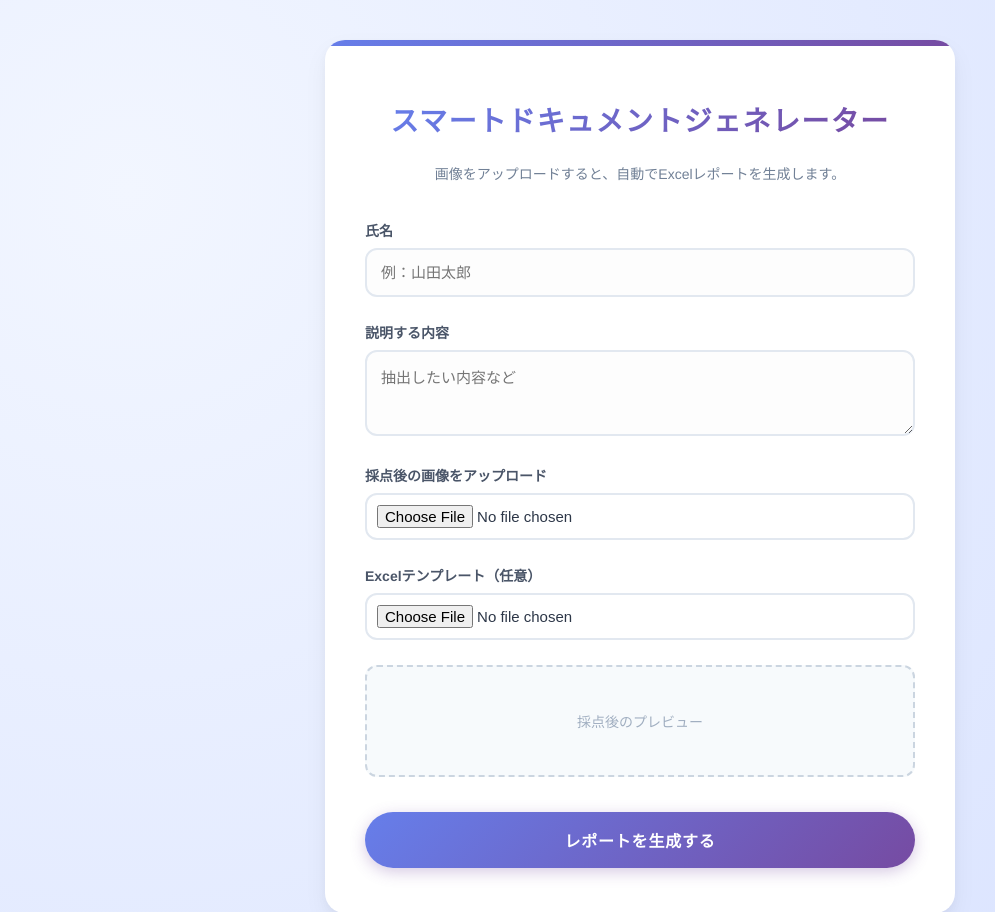
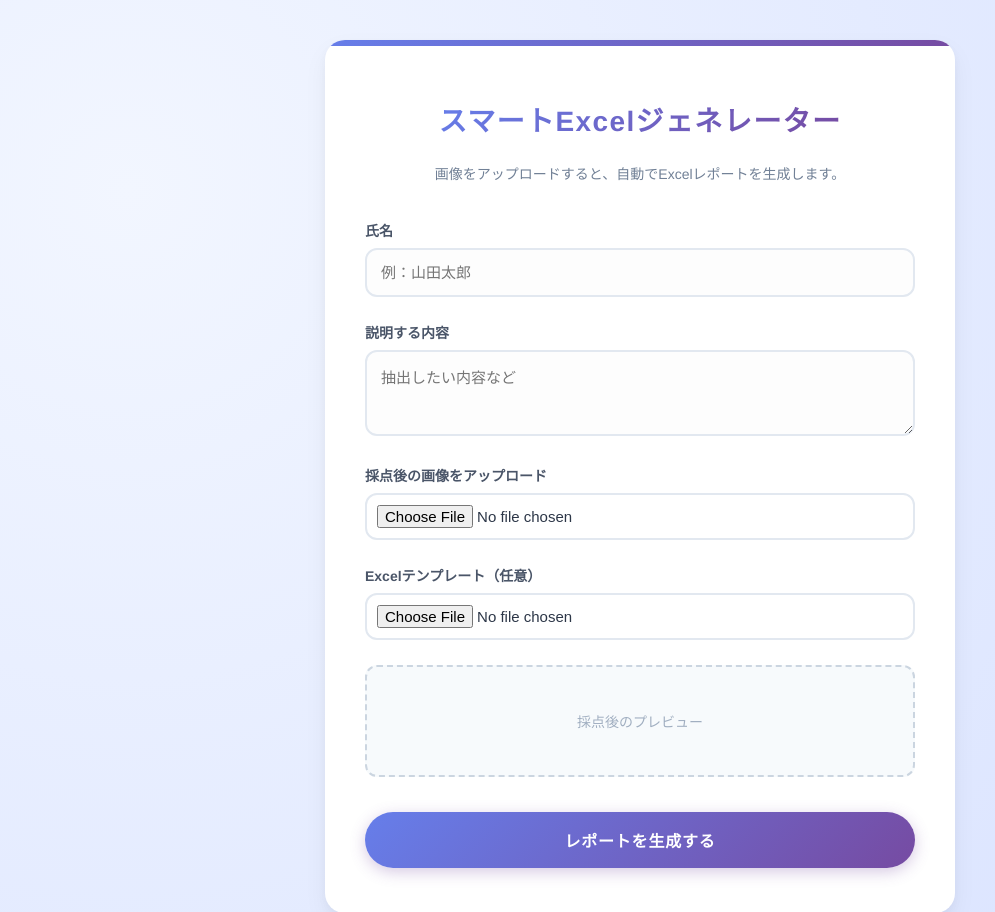
Before and after one commit to SakauchiKanato/asobitai, a Flask app: page / in a window 1280 px wide. Shown: the top 912 px of the page, without its empty margins (0-995 px from the left). Run offline with Flask 3, Linux system fonts and the light colour scheme.

Commit message:
スマートExcelジェネレータに変更

```diff
--- a/smart_doc_gen/templates/index.html
+++ b/smart_doc_gen/templates/index.html
@@ -4,7 +4,7 @@
 <head>
     <meta charset="UTF-8">
     <meta name="viewport" content="width=device-width, initial-scale=1.0">
-    <title>スマートドキュメントジェネレーター – アップロード</title>
+    <title>スマートExcelジェネレーター – アップロード</title>
 
     <!-- CSS -->
     <link rel="stylesheet" href="{{ url_for('static', filename='css/style.css') }}">
@@ -14,7 +14,7 @@
     <div class="container">
 
         <!-- タイトル -->
-        <h1 class="title">スマートドキュメントジェネレーター</h1>
+        <h1 class="title">スマートExcelジェネレーター</h1>
         <p class="subtitle">画像をアップロードすると、自動でExcelレポートを生成します。</p>
 
         <!-- アップロードフォーム -->
```
Also changed, not shown: 1 other file.
